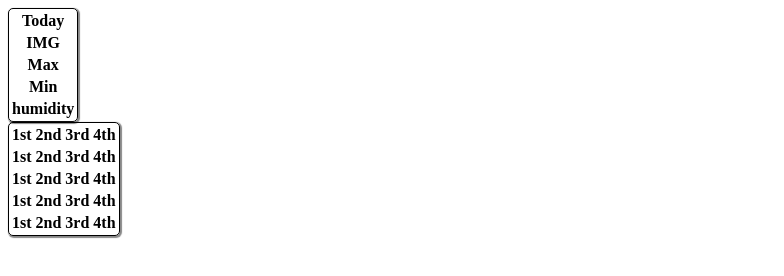
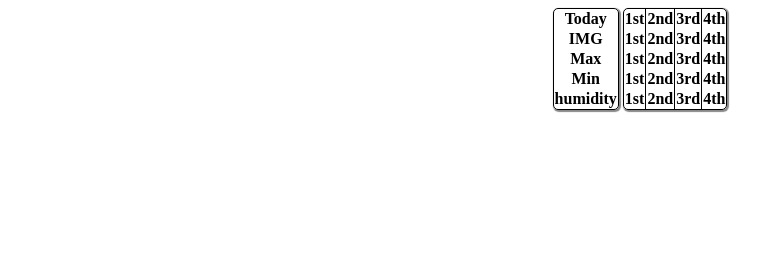
Before and after one commit to simon678910/SD_Weather, a plain HTML site: page index.html in a window 1280 px wide. Shown: the whole page, without its empty margins (0-784 px from the left). Drawn offline with Linux system fonts and the light colour scheme.

Commit message:
added border for column

```diff
--- a/styles.css
+++ b/styles.css
@@ -1,6 +1,13 @@
+body{
+	text-align: center;
+}
 table {
 	border: 1px solid;
 	border-radius: 5px;
 	box-shadow: 1px 1px 1px 1px #888888;
-
+	display: inline-block;
+	border-collapse: collapse;
 }
+td, th:not(:first-child){
+	border-left: 1px solid black;
+}
```
